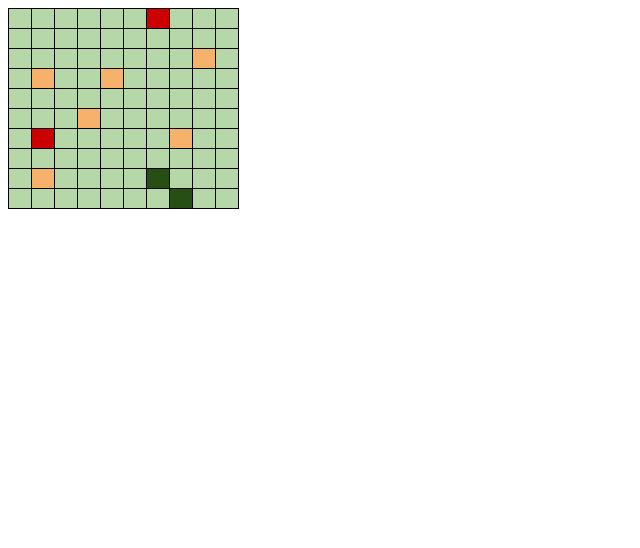
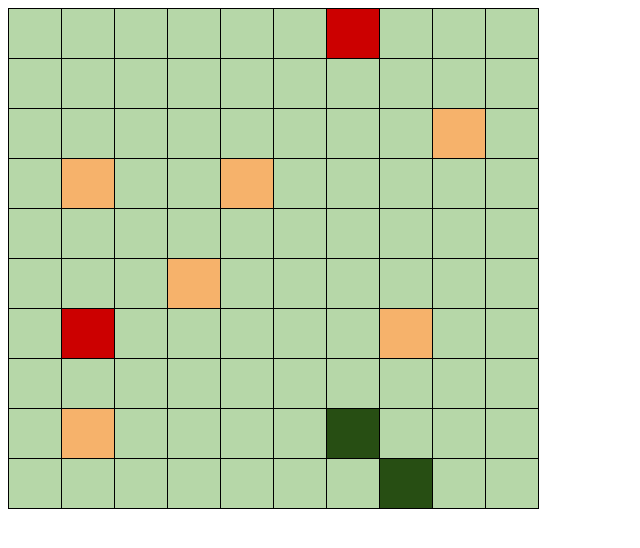
Before and after one commit to ksami/zenty, a plain HTML site: page index.html in a window 1280 px wide. Shown: the whole page, without its empty margins (0-640 px from the left). Drawn offline with Linux system fonts and the light colour scheme.

Commit message:
make non es6, increase grid size

```diff
--- a/index.html
+++ b/index.html
@@ -56,7 +56,7 @@
                 table += "<tr>";
                 for(var col=0; col<map[row].length; col++) {
                     var tile = TILE_TYPES[map[row][col]];
-                    table += `<td style="background: ${tile.color};border: 1px solid; width: 20px; height: 20px;"></td>`;
+                    table += "<td style='background:" + tile.color + ";border: 1px solid; width: 50px; height: 50px;'></td>";
                 }
                 table += "</tr>";
             }
```
